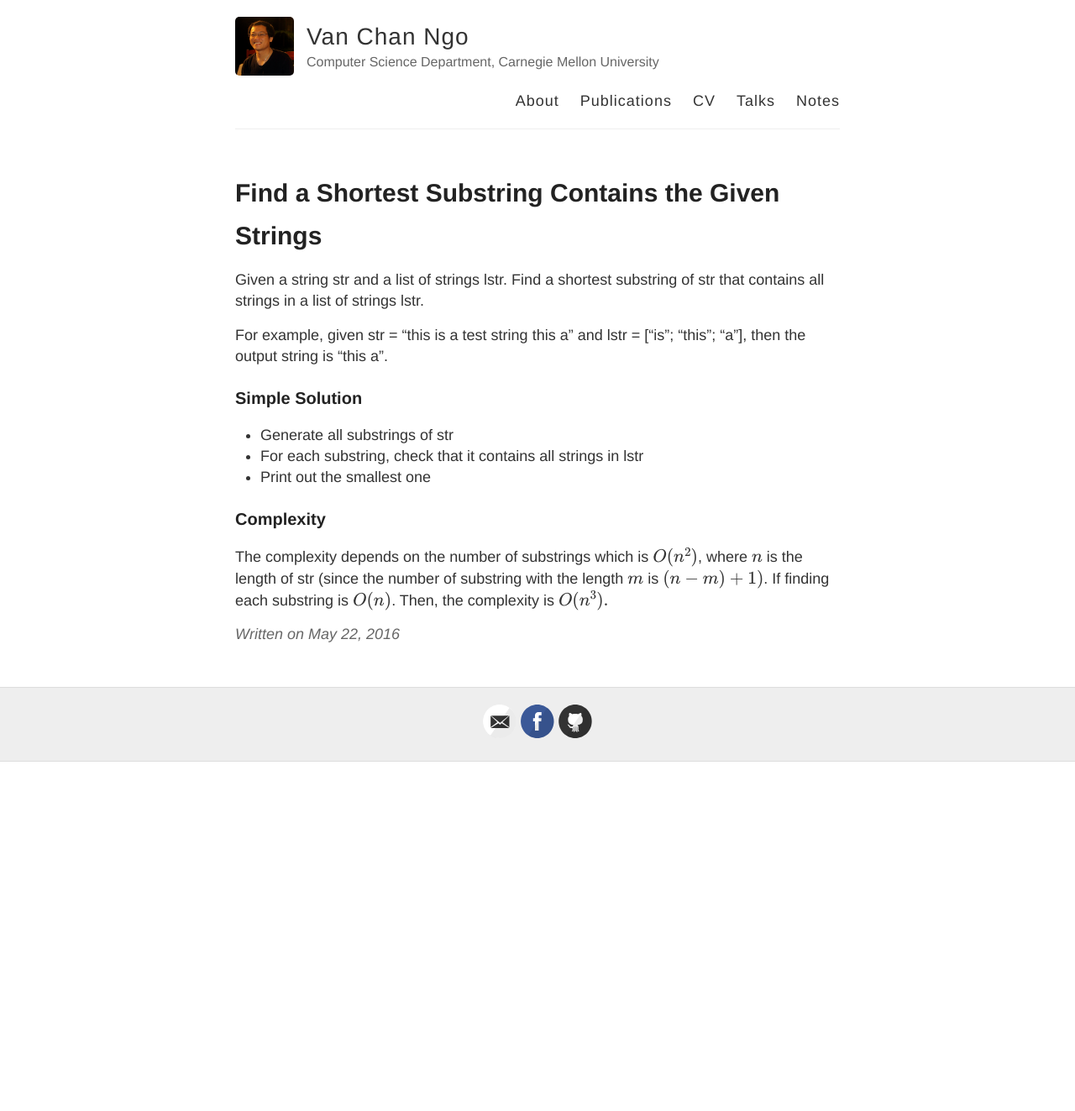
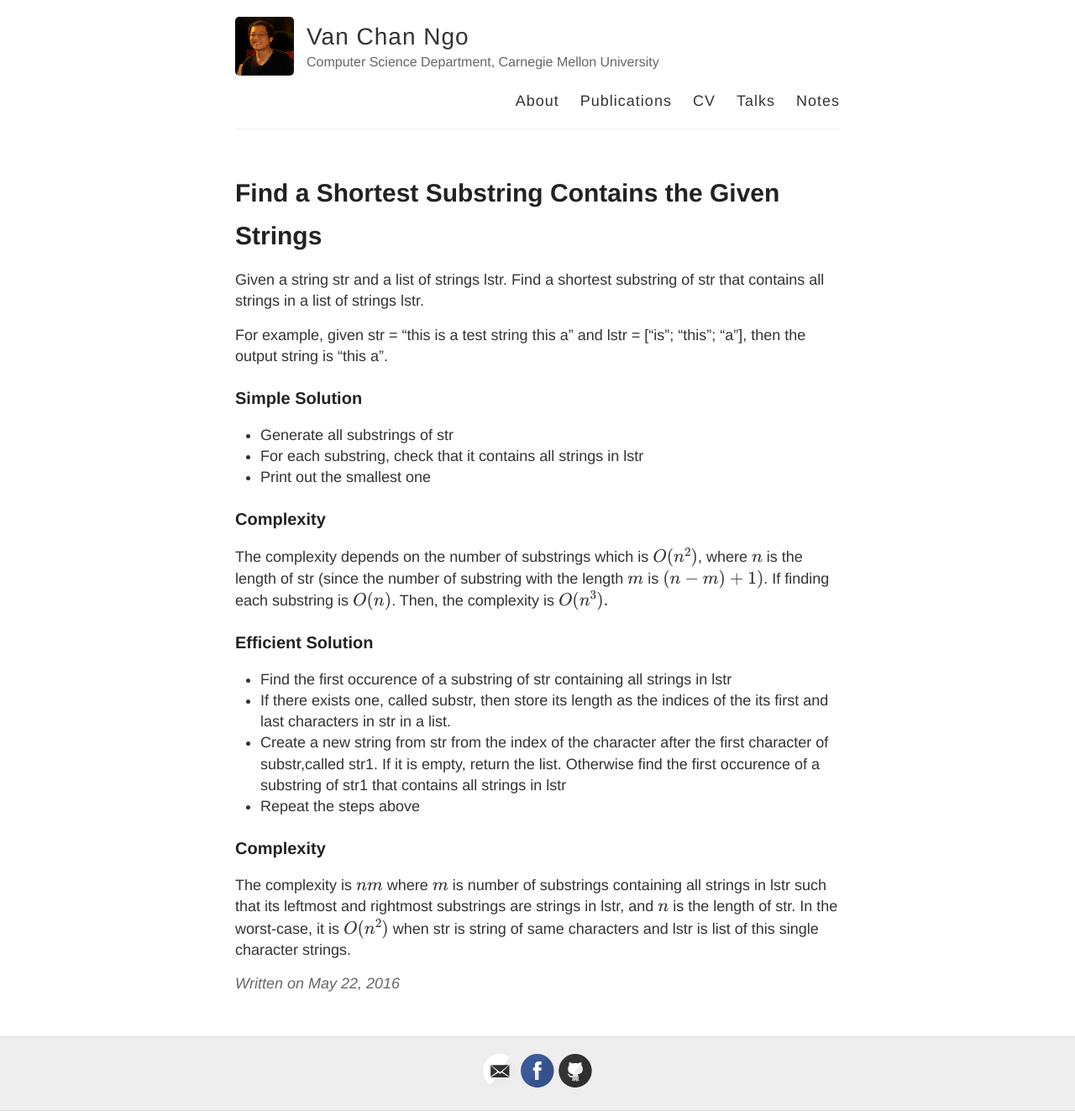
Before and after one commit to channgo2203/channgo2203.github.io, a Jekyll site: the page built from _posts/2016-5-22-strpuzzle1.md, in a window 1280 px wide. Shown: the whole page at 84% size. Built offline with Jekyll 4.4.1, drawn with Linux system fonts in a browser that asks for light colours; formulas are drawn with MathJax 3; before the commit the page ends 907 px from its top, so only the background shows below that.

Commit message:
Updated 2016-5-22-strpuzzle1.md

```diff
--- a/_posts/2016-5-22-strpuzzle1.md
+++ b/_posts/2016-5-22-strpuzzle1.md
@@ -18,3 +18,14 @@ For example, given str = “this is a test string this a” and lstr = [“is”
 ### Complexity
 
 The complexity depends on the number of substrings which is \\(O(n^2)\\), where \\(n\\) is the length of str (since the number of substring with the length \\(m\\) is \\((n - m) + 1)\\). If finding each substring is \\(O(n)\\). Then, the complexity is \\(O(n^3).\\)
+
+### Efficient Solution
+
+- Find the first occurence of a substring of str containing all strings in lstr
+- If there exists one, called substr, then store its length as the indices of the its first and last characters in str in a list.
+- Create a new string from str from the index of the character after the first character of substr,called str1. If it is empty, return the list. Otherwise find the first occurence of a substring of str1 that contains all strings in lstr
+- Repeat the steps above
+
+### Complexity
+
+The complexity is \\(nm\\) where \\(m\\) is number of substrings containing all strings in lstr such that its leftmost and rightmost substrings are strings in lstr, and \\(n\\) is the length of str. In the worst-case, it is \\(O(n^2)\\) when str is string of same characters and lstr is list of this single character strings.
```
